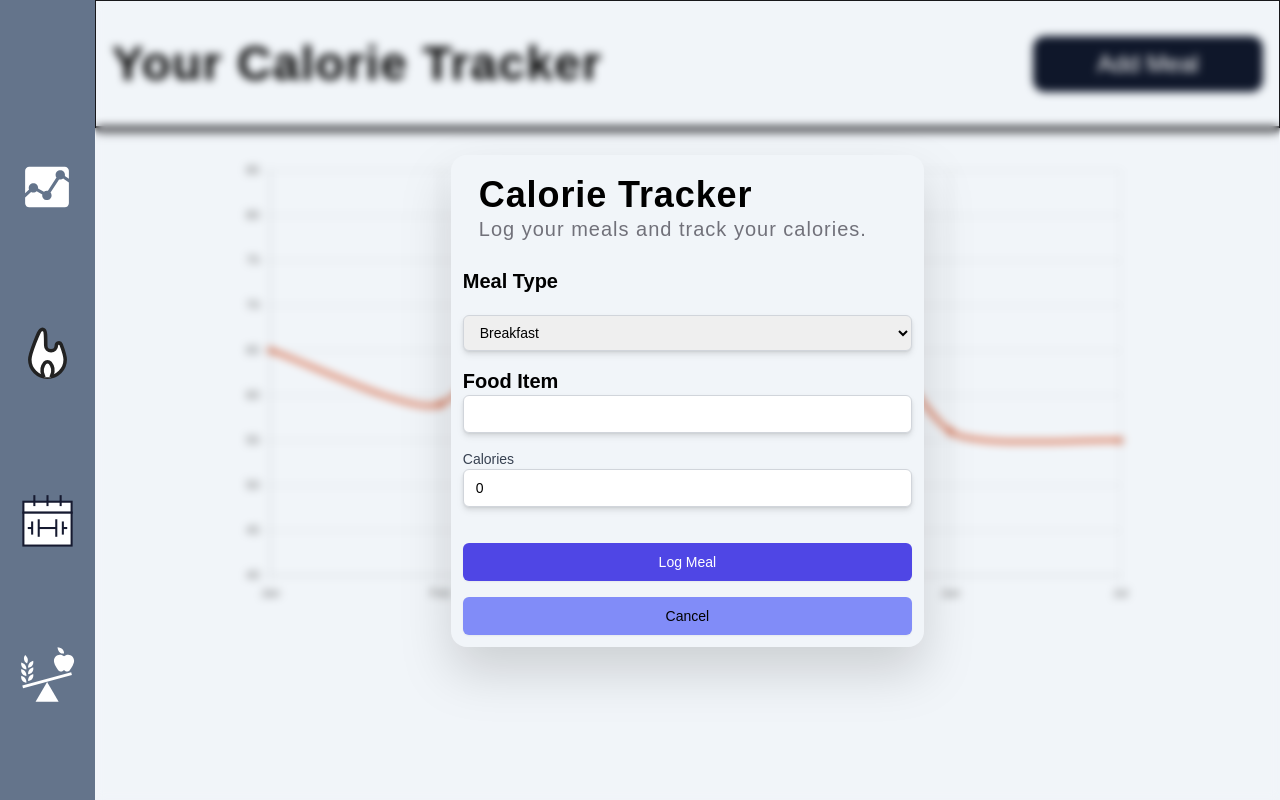
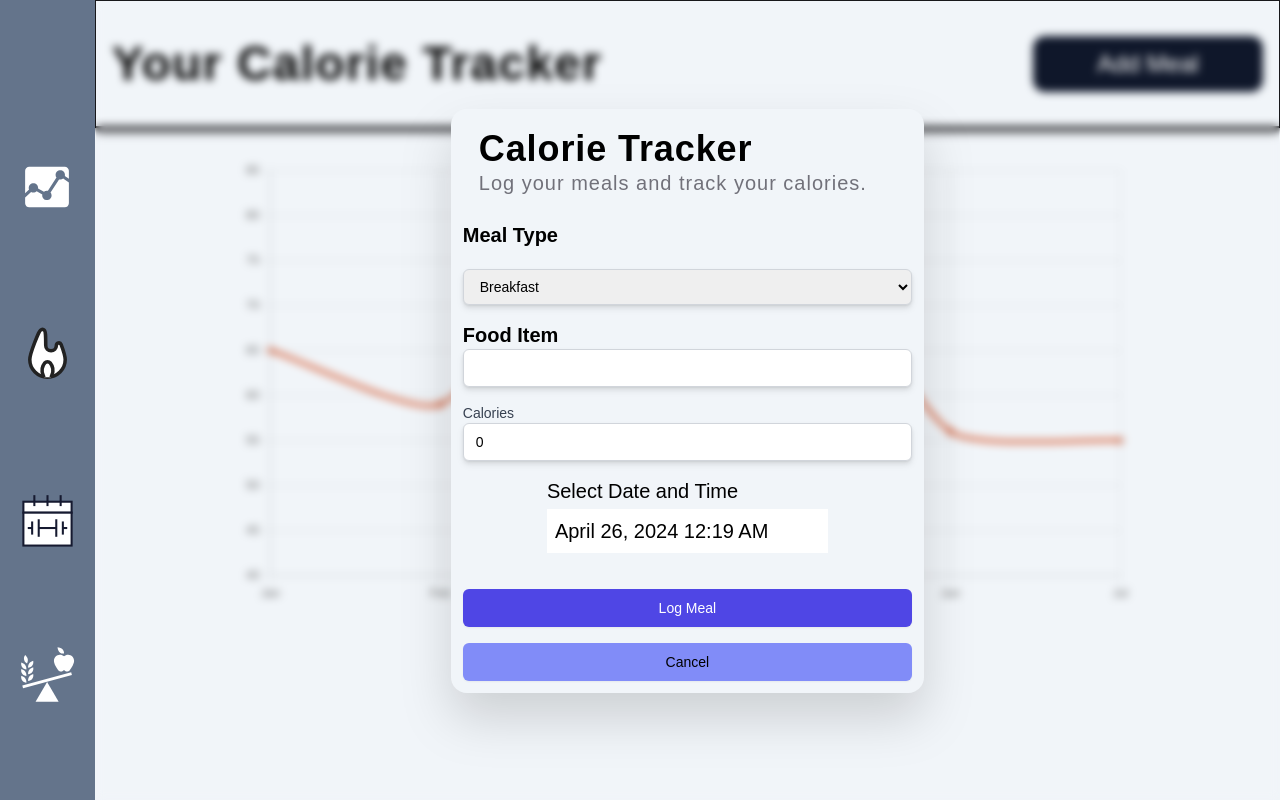
Before and after one commit to ajv55/health, a Next.js app: page /dashboard/calories in a window 1280 px wide. Both pictures are taken after a click on the button "Add Meal". Built offline with nearby package versions, Linux system fonts and the light colour scheme; a web font is replaced by a local one.

Commit message:
updated the calories page

```diff
--- a/app/components/caloriesComponent/calForm.tsx
+++ b/app/components/caloriesComponent/calForm.tsx
@@ -1,4 +1,5 @@
 import { ChangeEvent, FormEvent } from "react"
+import MyDateTimePicker from "./date"
 
 type CalFormProps = {
     CancelBtnOnClick?: () => void,
@@ -8,11 +9,14 @@ type CalFormProps = {
     foodValue?: string,
     foodOnChange?: (event: React.ChangeEvent<HTMLInputElement>) => void ,
     caloriesValue?: number,
-    caloriesOnChange?: (event: React.ChangeEvent<HTMLInputElement>) => void
+    caloriesOnChange?: (event: React.ChangeEvent<HTMLInputElement>) => void,
+    initialDate?: Date | null, // Rename selectedDate to initialDate
+    onDateChange?:  (date: Date | null) => void,
+
 
 }
 
-export default function CalForm({CancelBtnOnClick, selectValue, selectOnChange, foodValue, foodOnChange, caloriesValue, caloriesOnChange, onSubmit}: CalFormProps) {
+export default function CalForm({CancelBtnOnClick, selectValue, selectOnChange, foodValue, foodOnChange, caloriesValue, caloriesOnChange, onSubmit, initialDate, onDateChange}: CalFormProps) {
   return (
     <div className='w-full absolute bg-transparent top-0 left-0 backdrop-blur-sm h-screen flex  justify-center items-center'>
 
@@ -44,6 +48,7 @@ export default function CalForm({CancelBtnOnClick, selectValue, selectOnChange,
             type="number"
             />
         </div>
+        <MyDateTimePicker initialDate={initialDate} onDateChange={onDateChange} />
         <button type='submit' className="w-full inline-flex mt-5 justify-center py-2 px-4 border border-transparent shadow-sm text-sm font-medium rounded-md text-white hover:text-black bg-indigo-600 hover:bg-indigo-400 focus:outline-none focus:ring-2 focus:ring-offset-2 focus:ring-indigo-500 dark:bg-indigo-500 dark:hover:bg-indigo-600">Log Meal</button>
         <button onClick={CancelBtnOnClick} className="w-full inline-flex justify-center py-2 px-4 border border-transparent shadow-sm text-sm font-medium rounded-md text-black bg-indigo-400 hover:bg-indigo-700 hover:text-white focus:outline-none focus:ring-2 focus:ring-offset-2 focus:ring-indigo-500 dark:bg-indigo-500 dark:hover:bg-indigo-600" type="submit">Cancel</button>
         </form>
--- a/app/components/caloriesComponent/caloriesHeader.tsx
+++ b/app/components/caloriesComponent/caloriesHeader.tsx
@@ -2,16 +2,27 @@
 import {ChangeEvent, useState} from 'react';
 import CalForm from './calForm';
 
-
+type DataTypes = {
+  mealType?: string,
+  foodItem: string,
+  calories: number,
+  date: Date | null,
+}
 
 export default function CaloriesHeader() {
 
   const [isOpen, setOpen] = useState(false);
-  const [data, setData] = useState({
+  const [data, setData] = useState<DataTypes>({
     mealType: '',
     foodItem: '',
     calories: 0,
+    date: new Date()
   });
+
+  const handleDateTimeChange = (date: Date | null) => {
+    console.log(date)
+    setData({...data, date: date});
+  };
 
   const handleMeal = async (e: React.FormEvent<HTMLFormElement>) => {
    e.preventDefault();
@@ -22,15 +33,17 @@ export default function CaloriesHeader() {
       mealType: '',
       foodItem: '',
       calories: 0,
+      date: null
     })
     setOpen(false)
   }
 
 
 
+
   return (
     <div className='w-full h-32 relative border p-4 border-b-2 border-zinc-900 shadow-md shadow-zinc-900 flex justify-between items-center'>
-      {isOpen &&  <CalForm onSubmit={handleMeal} caloriesValue={data.calories} caloriesOnChange={(e: any) => setData({...data, calories: e.target.value})} foodValue={data.foodItem} foodOnChange={(e: any) => setData({...data, foodItem: e.target.value})} selectValue={data.mealType} selectOnChange={(e: any) => setData({...data, mealType: e.target.value})} CancelBtnOnClick={() => setOpen(false)} />}
+      {isOpen &&  <CalForm onDateChange={handleDateTimeChange} initialDate={data.date} onSubmit={handleMeal} caloriesValue={data.calories} caloriesOnChange={(e: any) => setData({...data, calories: e.target.value})} foodValue={data.foodItem} foodOnChange={(e: any) => setData({...data, foodItem: e.target.value})} selectValue={data.mealType} selectOnChange={(e: any) => setData({...data, mealType: e.target.value})} CancelBtnOnClick={() => setOpen(false)} />}
         <h1 className='text-5xl font-bold tracking-wide'>Your Calorie Tracker</h1>
         <button onClick={() => setOpen(true)} className='px-2.5 text-white py-3 w-[20%] text-2xl font-light text-center rounded-xl bg-slate-900'>Add Meal</button>
     </div>
--- /dev/null
+++ b/app/components/caloriesComponent/date.tsx
@@ -0,0 +1,30 @@
+import React, { useState } from 'react';
+import DatePicker from 'react-datepicker';
+import 'react-datepicker/dist/react-datepicker.css';
+
+type MyDateTimePickerProps = {
+  initialDate?: Date | null, // Rename selectedDate to initialDate
+  onDateChange?:  (date: Date | null) => void, // Rename handleDateChange to onDateChange
+};
+
+
+const MyDateTimePicker = ({initialDate, onDateChange}: MyDateTimePickerProps) => {
+
+  return (
+    <div className=''>
+      <h3 className='text-xl mb-1'>Select Date and Time</h3>
+      <DatePicker
+        className=' p-2 text-xl text-black'
+        selected={initialDate}
+        onChange={onDateChange!}
+        showTimeSelect
+        timeFormat="HH:mm"
+        timeIntervals={15}
+        timeCaption="Time"
+        dateFormat="MMMM d, yyyy h:mm aa"
+      />
+    </div>
+  );
+};
+
+export default MyDateTimePicker;
--- a/package.json
+++ b/package.json
@@ -16,6 +16,7 @@
     "bcrypt": "^5.1.1",
     "chart.js": "^4.4.2",
     "clsx": "^2.1.0",
+    "date-fns": "^3.6.0",
     "format": "^0.2.2",
     "framer-motion": "^11.0.25",
     "generate": "^0.10.0",
@@ -24,6 +25,7 @@
     "openai": "^4.37.1",
     "react": "^18",
     "react-chartjs-2": "^5.2.0",
+    "react-datepicker": "^6.9.0",
     "react-dom": "^18",
     "react-hot-toast": "^2.4.1",
     "react-icons": "^5.0.1",
@@ -36,6 +38,7 @@
     "@types/bcrypt": "^5.0.2",
     "@types/node": "^20",
     "@types/react": "^18",
+    "@types/react-datepicker": "^6.2.0",
     "@types/react-dom": "^18",
     "autoprefixer": "^10.0.1",
     "eslint": "^8",
```
Also changed, not shown: 1 other file (tests, documents, lock files or other folders).
